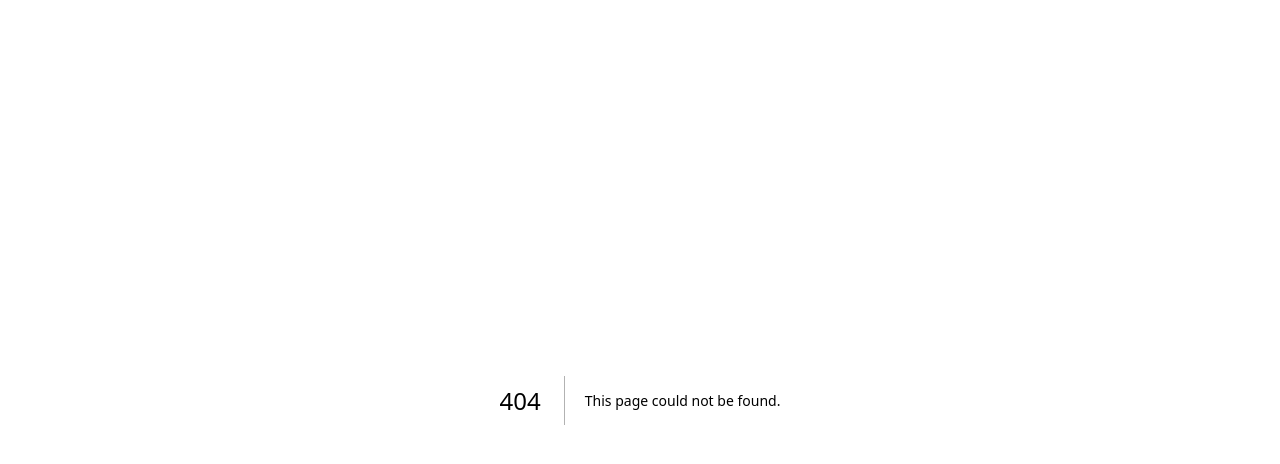
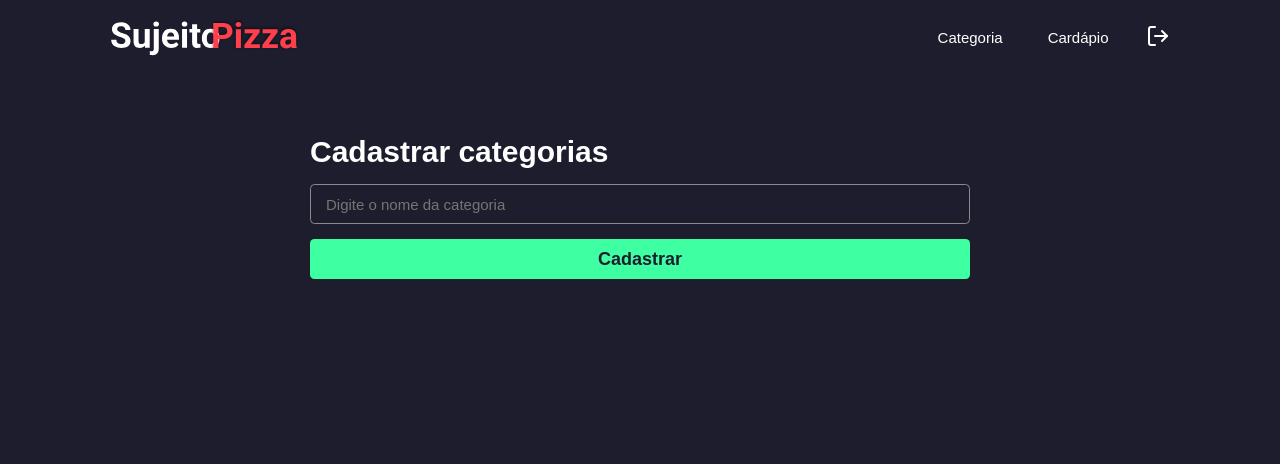
Before and after one commit to lucasbicalho91/projeto_pizzaria, a Next.js app in the folder frontend/: page /category in a window 1280 px wide. Before the commit this address had no page. Shown: the top 464 px of the page. Built offline with nearby package versions, Linux system fonts and the light colour scheme.

Commit message:
Criando a página Categoria

```diff
--- a/frontend/src/components/Header/index.jsx
+++ b/frontend/src/components/Header/index.jsx
@@ -33,7 +33,6 @@
 
       </div>
 
-
     </header>
   )
 }
--- /dev/null
+++ b/frontend/src/pages/category/index.tsx
@@ -0,0 +1,44 @@
+import { useState, FormEvent } from "react"
+import Head from "next/head"
+import { Header } from "@/components/Header"
+import styles from './styles.module.scss'
+
+export default function Category() {
+  const[name, setName] = useState('')
+
+    async function handleRegister(event: FormEvent) {
+      event.preventDefault();
+    }
+
+  return(
+    <>
+    <Head>
+      <title>Nova categoria - Sujeito Pizzaria</title>
+    </Head>
+    <div>
+      <Header />
+
+      <main className={styles.container}>
+        <h1>Cadastrar categorias</h1>
+
+        <form className={styles.form} onSubmit={handleRegister}>
+          <input
+          type="text"
+          placeholder="Digite o nome da categoria"
+          className={styles.input}
+          value={name}
+          onChange={ (e) => setName(e.target.value) }
+          />
+
+          <button className={styles.buttonAdd} type="submit">
+            Cadastrar
+          </button>
+
+
+        </form>
+
+      </main>
+    </div>
+    </>
+  )
+}
--- /dev/null
+++ b/frontend/src/pages/category/styles.module.scss
@@ -0,0 +1,41 @@
+
+.container {
+  max-width: 720px;
+  margin: 4rem auto;
+  padding: 0 2rem;
+
+  display: flex;
+  justify-content: space-between;
+  flex-direction: column;
+}
+
+.container h1 {
+  color: var(--white);
+}
+
+.form {
+  display: flex;
+  flex-direction: column;
+  margin: 1rem 0;
+}
+
+.input {
+  background-color: var(--dark--900);
+  border: 0;
+  padding: 1rem;
+  height: 40px;
+  border-radius: 0.3rem;
+  color: var(--white);
+  border: 1px solid var(--gray-100);
+  margin-bottom: 1rem;
+}
+
+.buttonAdd {
+  height: 40px;
+  border: 0;
+  background-color: var(--green-900);
+  font-weight: bold;
+  font-size: 1.2rem;
+  border-radius: 0.3rem;
+  color: var(--dark-700);
+}
```
